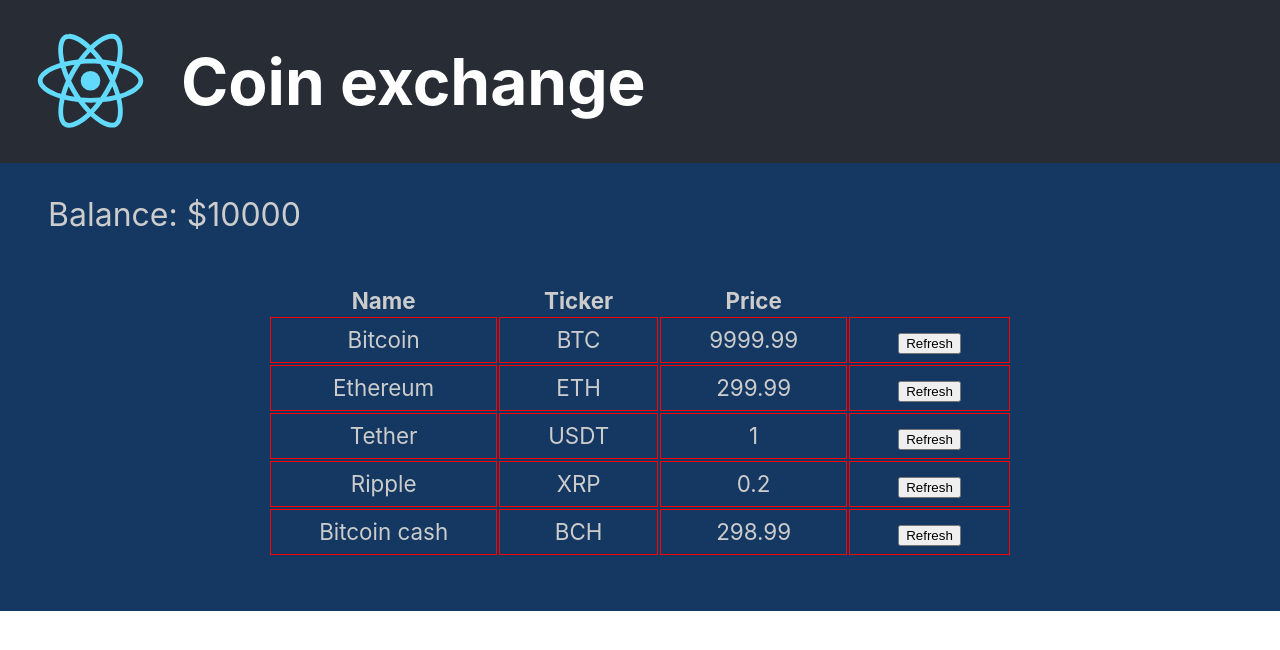
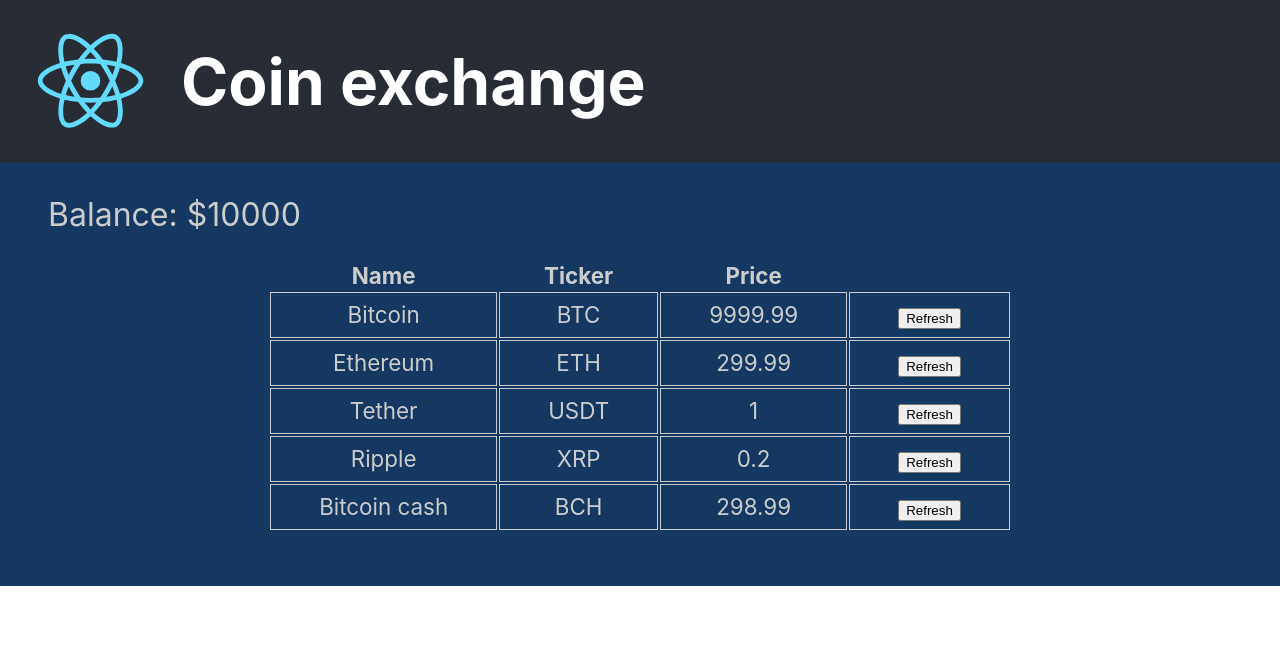
Before and after one commit to jelloss/top-coins-atm, a React (Create React App) app: page / in a window 1280 px wide. Shown: the top 650 px of the page. Built offline with nearby package versions, Linux system fonts and the light colour scheme.

Commit message:
lifting state up

```diff
--- a/src/App.js
+++ b/src/App.js
@@ -52,13 +52,31 @@
 
         ]
       }
+      this.handleRefresh = this.handleRefresh.bind(this);
   }
+
+  handleRefresh(valueChangeTicker){
+    const newCoinData = this.state.coinData.map(function ( {ticker, name, price} ) {
+      let newPrice = price;
+      if ( valueChangeTicker === ticker ) {
+        const randomPercentage = 0.995 + Math.random() * 0.01;
+        newPrice = newPrice * randomPercentage;
+      }
+      return{
+        ticker,
+        name,
+        price: newPrice
+      }
+    });
+    this.setState({ coinData: newCoinData })
+  }
+
   render(){
     return (
       <Div className="App">
         <ExchangeHeader />
         <AccountBalance amount={this.state.balance}/>
-        <CoinList coinData={this.state.coinData} />
+        <CoinList coinData={this.state.coinData} handleRefresh={this.handleRefresh} />
       </Div>
     );
 
--- a/src/components/Coin/Coin.jsx
+++ b/src/components/Coin/Coin.jsx
@@ -4,7 +4,7 @@
 
 
 const Td = styled.td`
-  border: 1px solid red;
+  border: 1px solid #cccccc;
   padding: 0.5rem 3rem 0.5rem;
 `;
 
@@ -12,15 +12,16 @@
 export default class Coin extends Component {
   constructor(props){
     super(props);
-    this.state = {
-        price: this.props.price
-    }
     this.handleClick = this.handleClick.bind(this);
   }
-    handleClick(event){
+
+    handleClick(event) {
       //prevent the default action of submitting
       event.preventDefault();
 
+      this.props.handleRefresh(this.props.ticker);
+
+        /*
       const randomPercentage = 0.995 + Math.random() * 0.01;
 
         this.setState( function(oldState) {
@@ -28,16 +29,18 @@
             price: oldState.price * randomPercentage
           };
         });
+      */
       }
+
     render() {
         return (
           <tr>
               <Td>{this.props.name}</Td>
               <Td>{this.props.ticker}</Td>
-              <Td>{this.state.price}</Td>
+              <Td>{this.props.price}</Td>
               <Td>
                 <form action="#" method="POST">
-                  <button onClick={this.handleClick }>Refresh</button>
+                  <button onClick={this.handleClick}>Refresh</button>
                 </form>
 
               </Td>
@@ -45,10 +48,10 @@
           </tr>
         );
       }
-    }
+};
 
 Coin.propTypes = {
   name: propTypes.string.isRequired,
   ticker: propTypes.string.isRequired,
   price: propTypes.number.isRequired
-}
+};
--- a/src/components/CoinList/CoinList.jsx
+++ b/src/components/CoinList/CoinList.jsx
@@ -3,11 +3,12 @@
 import styled from 'styled-components';
 
 const Table = styled.table`
-    margin: 50px auto 50px auto;
+    margin: 25px auto 50px auto;
     display: inline-block;
     font-size: 1.4rem;
+`;
 
-`;
+
 
 export default class CoinList extends Component {
     render() {
@@ -23,7 +24,11 @@
             <tbody>
               {
                 this.props.coinData.map( ({name, ticker, price}) =>
-                  <Coin key={ticker} name={name} ticker={ticker} price={price} />
+                  <Coin key={ticker}
+                      handleRefresh={this.props.handleRefresh}
+                      name={name}
+                      ticker={ticker}
+                      price={price} />
                 )
               }
 
```
Also changed, not shown: 1 other file (tests, documents, lock files or other folders).
